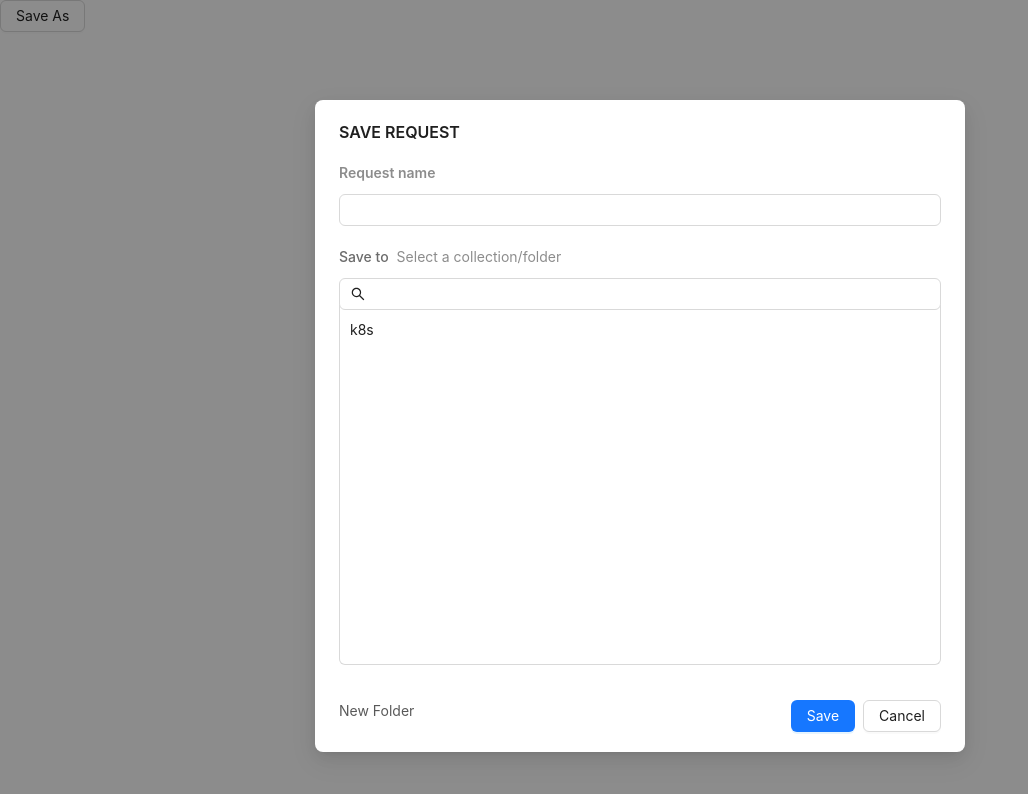
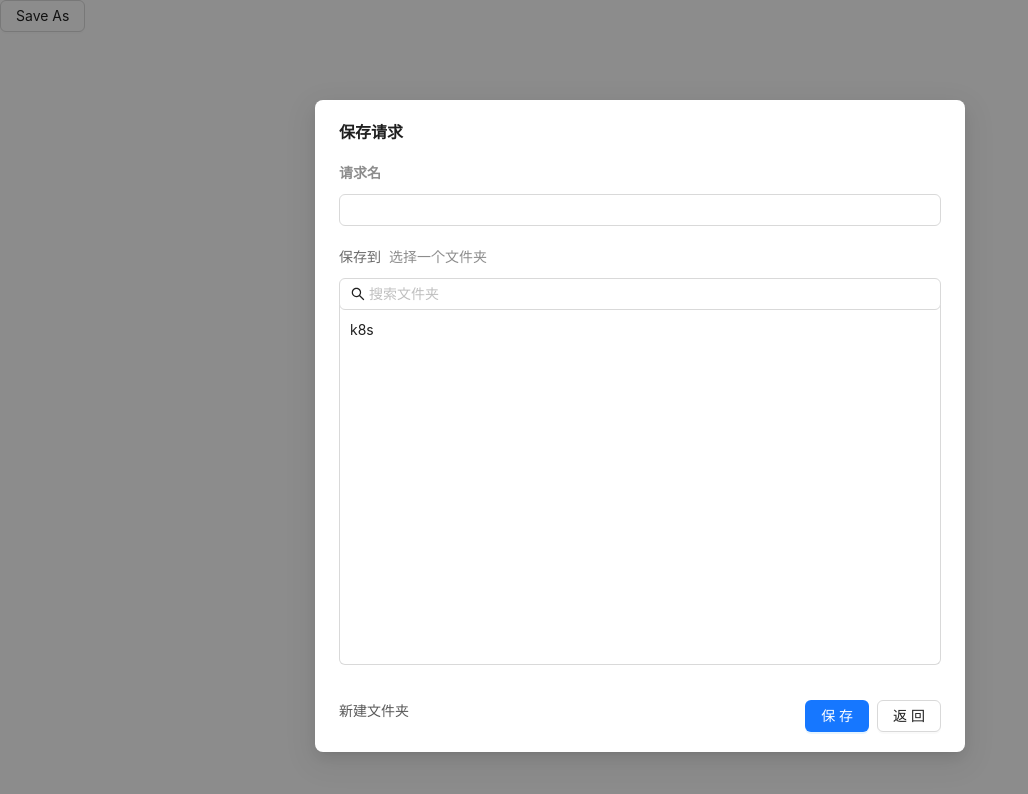
Before and after one commit to zhangtao25/arex-remocollab, a React (Vite) app: page /#/modal/request/save in a window 1280 px wide. Shown: the top 794 px of the page, without its empty margins (0-1028 px from the left). Built offline with nearby package versions, Linux system fonts and the light colour scheme.

Commit message:
feat: update

```diff
--- a/src/i18n.ts
+++ b/src/i18n.ts
@@ -16,7 +16,7 @@ const resources = {
 i18n.use(initReactI18next).init({
   // 初始化
   resources,
-  lng: localStorage.getItem('locale') || 'en',
+  lng: localStorage.getItem('locale') || 'cn',
   fallbackLng: 'en',
 });
 
--- a/src/libs/modal/request/save.tsx
+++ b/src/libs/modal/request/save.tsx
@@ -5,6 +5,7 @@ import { FC, useMemo, useState } from 'react';
 
 import { ItemType, TreeNode } from '../../token.ts';
 import RequestItemDisplay from '../../widgets/RequestItemDisplay.tsx';
+import {useTranslation} from "react-i18next";
 
 function findNodeByName(tree: TreeNode[], nameToFind: string): TreeNode | null {
   for (const node of tree) {
@@ -53,6 +54,7 @@ interface FooterProps {
 }
 const Footer: FC<FooterProps> = ({ onClose }) => {
   const token = useToken();
+  const {t} = useTranslation()
   return (
     <div
       css={css`
@@ -69,17 +71,17 @@ const Footer: FC<FooterProps> = ({ onClose }) => {
           }
         `}
       >
-        New Folder
+        {t('new.folder')}
       </div>
 
       <Space>
-        <Button type={'primary'}>Save</Button>
+        <Button type={'primary'}>{t('save')}</Button>
         <Button
           onClick={() => {
             onClose();
           }}
         >
-          Cancel
+          {t('cancel')}
         </Button>
       </Space>
     </div>
@@ -104,6 +106,7 @@ const SaveRequestModal: FC<SaveRequestModalProps> = ({
   onClose,
 }) => {
   const token = useToken();
+  const {t} = useTranslation()
   const [selectedKey, setSelectedKey] = useState<string | undefined>(undefined);
   const selectedTreeData = useMemo(() => {
     if (selectedKey) {
@@ -115,7 +118,7 @@ const SaveRequestModal: FC<SaveRequestModalProps> = ({
 
   return (
     <Modal
-      title={'SAVE REQUEST'}
+      title={t('save.request')}
       width={650}
       open={open}
       footer={<Footer onClose={onClose} />}
@@ -137,7 +140,7 @@ const SaveRequestModal: FC<SaveRequestModalProps> = ({
             padding: 10px 0;
           `}
         >
-          Request name
+          {t('save.name')}
         </Text>
         <Input />
       </div>
@@ -153,7 +156,7 @@ const SaveRequestModal: FC<SaveRequestModalProps> = ({
             font-weight: 500;
           `}
         >
-          Save to
+          {t('save.to')}
         </span>
         <span
           css={css`
@@ -185,12 +188,12 @@ const SaveRequestModal: FC<SaveRequestModalProps> = ({
               })}
             />
           ) : (
-            <Text type={'secondary'}>Select a collection/folder</Text>
+            <Text type={'secondary'}>{t('select.folder')}</Text>
           )}
         </span>
       </Space>
 
-      <Input prefix={<SearchOutlined />} />
+      <Input placeholder={t('search.folder')} prefix={<SearchOutlined />} />
 
       <div
         css={css`
--- a/src/locales/cn.json
+++ b/src/locales/cn.json
@@ -2,6 +2,7 @@
   "save.request": "保存请求",
   "save.name": "请求名",
   "save.to": "保存到",
+  "save": "保存",
   "select.folder": "选择一个文件夹",
   "search.folder": "搜索文件夹",
   "create": "创建",
--- a/src/locales/en.json
+++ b/src/locales/en.json
@@ -2,6 +2,7 @@
   "save.request": "SAVE REQUEST",
   "save.name": "Request name",
   "save.to": "Save to",
+  "save": "Save",
   "select.folder": "Select a folder",
   "search.folder": "Search for folder",
   "create": "Create",
```
